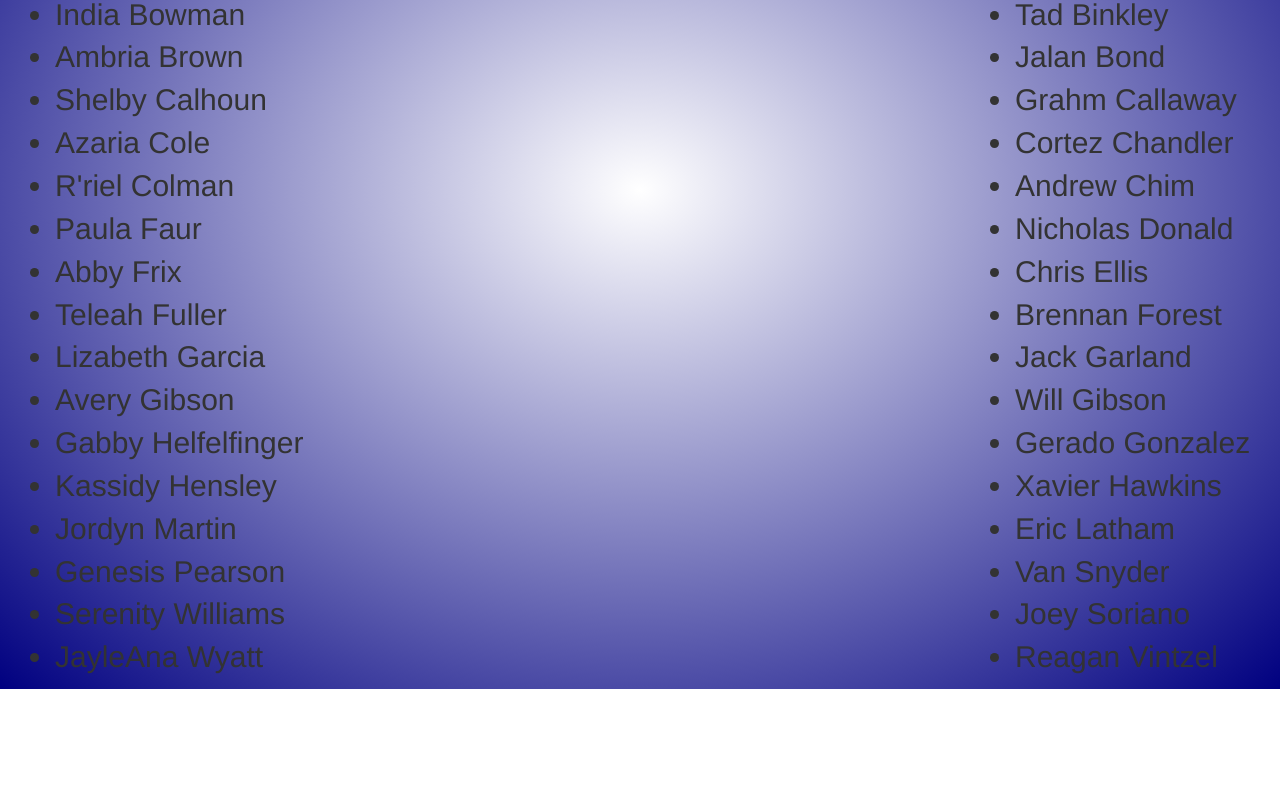
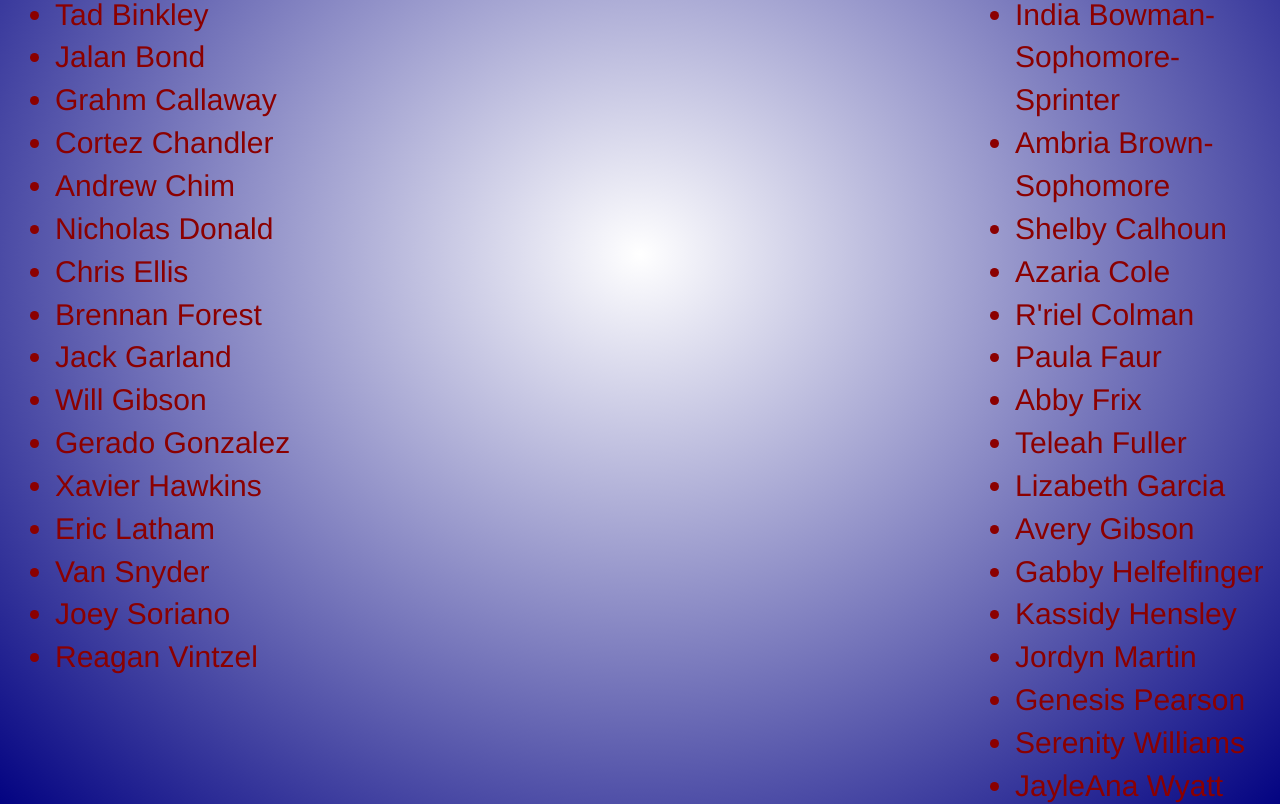
Before and after one commit to indiabowman/MadisonTrackandField, a plain HTML site: page roster.html in a window 1280 px wide. Shown: the part 309-1113 px from the top of the page. Before the commit the page ends 998 px from the top, so only its background shows below. Drawn offline with nearby package versions, Linux system fonts and the light colour scheme.

Commit message:
worked on roster

```diff
--- a/roster.html
+++ b/roster.html
@@ -40,10 +40,10 @@
   <div class="container">
   </div>
   <div class="col-md-3">
-    <ul>
+    <ul class="roster-list">
       <h1>Girl's Roster</h1>
-      <li>India Bowman</li>
-      <li>Ambria Brown</li>
+      <li>India Bowman-Sophomore-Sprinter</li>
+      <li>Ambria Brown-Sophomore</li>
       <li>Shelby Calhoun</li>
       <li>Azaria Cole</li>
       <li>R'riel Colman</li>
@@ -61,7 +61,7 @@
     </ul>
   </div>
   <div class="col-md-3 boys">
-    <ul>
+    <ul class="roster-list">
       <h1>Boy's Roster</h1>
       <li>Tad Binkley</li>
       <li>Jalan Bond</li>
--- a/styles.css
+++ b/styles.css
@@ -44,6 +44,7 @@ h1 {
 }
 
 /*all end*/
+
 /*Home*/
 .coach {
   font-size: 25px;
@@ -55,6 +56,7 @@ div .color a {
 }
 
 /*Home end*/
+
 /*Meets*/
 .Meet {
   color: black;
@@ -67,11 +69,13 @@ div .color a {
 }
 
 /*Meets end*/
+
 /*Practice*/
 .location {
   font-size: 50px;
 }
 /*Practice end*/
+
 /*Meets and Practice*/
 table, th, td {
   align-content: center;
@@ -88,12 +92,28 @@ table, th, td {
   font-size: 30px;
 }
 /*Meets and Practice end*/
+
 /*Remind*/
 .remind {
   background-image: linear-gradient(#FFFFFF, #FFFFFF);
 }
 
 /*Remind end*/
+
+/*Rosters page*/
+.col-md-3 {
+  float: right;
+  font-size: 30px;
+}
+.boys {
+  float: left;
+}
+.roster-list{
+  color:#8B0000;
+}
+
+/*End of Rosters page*/
+
 /*media queries*/
 @media screen (max-width:900px) {
   .weekdays li, .days li {
@@ -112,14 +132,3 @@ table, th, td {
 }
 
 /*end of media queries*/
-/*Rosters page*/
-.col-md-3 {
-  float: left;
-  font-size: 30px;
-}
-
-.boys {
-  float: right;
-}
-
-/*End of Rosters page*/
```
